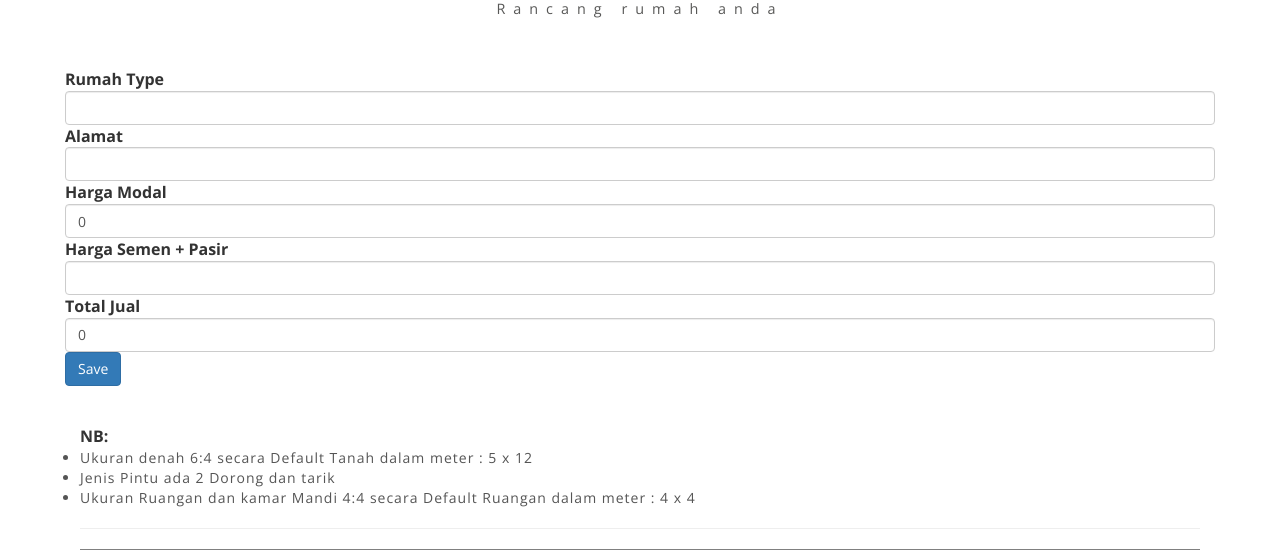
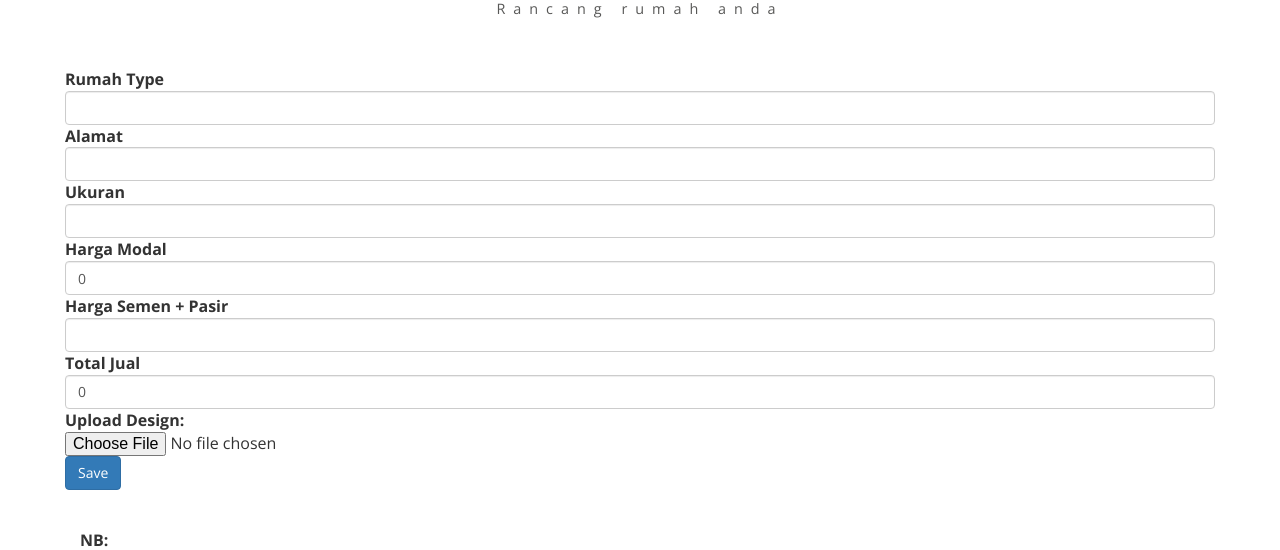
Before and after one commit to alvin2310/BestDeal, a PHP site: page /Drawing/index.php in a window 1280 px wide. Shown: the part 168-718 px from the top of the page. Run offline with PHP 8.4, Linux system fonts and the light colour scheme; the visitor is signed in with stand-in values (Sample User, id 1); some libraries are stand-ins or nearby versions.

Commit message:
Fix Save And Price

```diff
--- a/Drawing/create.php
+++ b/Drawing/create.php
@@ -91,10 +91,29 @@
             //alert("The Top is "+(parseInt($item.css('top'))+selisih));
             $item.css("top",(parseInt($item.css('top'))+selisih) );
           }
-          /* if(parseInt($item.css('top'))<0){
-            var selisih = 66 - (parseInt($item.css('top'))*-1);
-            $item.css("top",selisih );
-          } */
+
+          var hargaJual = $("#hargaJual").val();
+          var pl = (parseInt(300)/60)*(parseInt(480)/40);
+          var pt = (parseInt(480)/40)*2.8;
+          var lt = (parseInt(300)/60)*2.8;
+          var luas = 2*(pl+pt+lt);
+          var semen = Math.round((luas*9.68)/50);
+          var pasir = Math.round((luas*0.045));
+          $.ajax({
+            type: 'POST',
+            url: 'getPrice.php',
+            data: 'semen='+semen+'&pasir='+pasir,
+            dataType: 'json',
+            success : function(data) {
+              if (data.status == 'ok') {
+                $("#harga").val(data.totalHarga);
+                $("#totalHarga").val(parseInt(hargaJual)+parseInt(data.totalHarga));
+                $("#ukuran").val((parseInt(300)/60)+" x "+(parseInt(480)/40));
+              }else{
+                alert('Some problem occured, please try again.');
+              }
+            }
+          });
         }
       });
     });
@@ -120,13 +139,79 @@
     <input type="text" class="form-control" id="rumah_name" name="rumah_name" required />
     <label class="control-label">Alamat</label>
     <input type="text" class="form-control" id="alamat" name="alamat" required />
+    <label class="control-label">Ukuran</label>
+    <input type="text" class="form-control" id="ukuran" name="ukuran" required />
     <label class="control-label">Harga Modal</label>
     <input type="text" class="form-control" id="hargaJual" name="hargaJual" value=0 required />
     <label class="control-label">Harga Semen + Pasir</label>
     <input type="text" class="form-control" id="harga" name="harga" required />
     <label class="control-label">Total Jual</label>
     <input type="text" class="form-control" id="totalHarga" name="totalHarga" value=0 required />
-    <button class="btn btn-primary">Save</button>
+    <label class="form-label">Upload Design:</label>
+    <input type="file" name="photo_pict" class="filestyle" data-icon="false" accept="image/*">
+    <button type="submit" name="save" class="btn btn-primary">Save</button>
+    <?php
+      $user = $_SESSION['user_name'];
+      if(isset($_POST['upload'])){
+        extract($_POST);
+        // definisi folder upload
+        define("UPLOAD_DIR", "img/user/");
+        if ( ! is_dir(UPLOAD_DIR)) {
+            mkdir(UPLOAD_DIR);
+        }
+        if (!empty($_FILES["photo_pict"])) {
+            $photo_pict = $_FILES["photo_pict"];
+            $ext    = pathinfo($_FILES["photo_pict"]["name"], PATHINFO_EXTENSION);
+            $size   = $_FILES["photo_pict"]["size"];
+
+            if ($photo_pict["error"] !== UPLOAD_ERR_OK) {
+                echo '<div class="alert alert-warning">Gagal upload file.</div>';
+                exit;
+            }
+            if ($size>3000000) {
+                echo '<div class="alert alert-warning">File terlalu besar,Gagal upload file.</div>';
+                exit;
+            }
+            // filename yang aman
+            $temp = explode(".", $_FILES["photo_pict"]["name"]);
+            $newfilename = $user . '.' . end($temp);
+
+            $name = preg_replace("/[^A-Z0-9._-]/i", "_", $newfilename);
+
+            // // mencegah overwrite filename
+            // $i = 0;
+            // $parts = pathinfo($name);
+            // while (file_exists(UPLOAD_DIR . $name)) {
+            // $i++;
+            // $name = $parts["filename"] . "-" . $i . "." . $parts["extension"];
+            // }
+
+            // upload file
+            $success = move_uploaded_file($photo_pict["tmp_name"],UPLOAD_DIR . $name);
+            if (!$success) {
+                echo '<div class="alert alert-warning">Gagal upload file.</div>';
+                exit;
+            }
+            else{
+                $kns = new DB_con();
+                $query = "INSERT INTO tbl_rumah (rumah_name,jenis,ukuran,harga,alamat,rumah_photo,rumah_description,rumah_sketch) VALUES('$rumah_name',1,'$ukuran',$totalHarga,'$alamat',NULL,'','images/Home/$name')";
+                $hasil = $kns->OpenCon()->query($query) or die($kns->OpenCon()->error);
+                if($hasil){
+                    //echo '<div class="alert alert-success">File berhasil di upload.</div>';
+                    echo "<script type='text/javascript'>
+                          alert(Rumah baru sudah di tambahkan');
+                          window.location='index.php';
+                          </script>";
+                }else{
+                    echo '<div class="alert alert-warning">Gagal upload file.</div>';
+                    exit;
+                }
+            }
+            // set permisi file
+            chmod(UPLOAD_DIR . $name, 0644);
+        }
+      }
+    ?>
   </form>
   <div class="col-lg-12">
     <br>
@@ -207,6 +292,7 @@
                 if (data.status == 'ok') {
                   $("#harga").val(data.totalHarga);
                   $("#totalHarga").val(parseInt(hargaJual)+parseInt(data.totalHarga));
+                  $("#ukuran").val((parseInt(tWid)/60)+" x "+(parseInt(tHei)/40));
                 }else{
                   alert('Some problem occured, please try again.');
                 }
```
